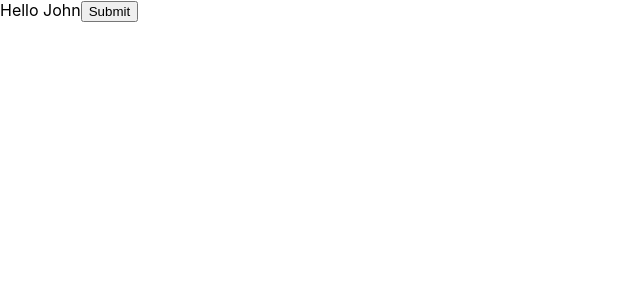
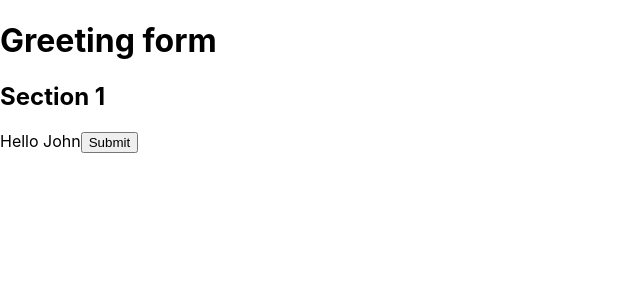
Before and after one commit to egorlagunovich/react-testing, a React (Create React App) app: page / in a window 1280 px wide. Shown: the top 300 px of the page, without its empty margins (0-640 px from the left). Built offline with nearby package versions, Linux system fonts and the light colour scheme.

Commit message:
getByRole options

```diff
--- a/src/Greet.tsx
+++ b/src/Greet.tsx
@@ -7,6 +7,8 @@ type GreetProps = {
 export default function Greet({ name = "John" }: GreetProps) {
   return (
     <div>
+      <h1>Greeting form</h1>
+      <h2>Section 1</h2>
       {`Hello ${name}`}
       <button>Submit</button>
     </div>
```
Also changed, not shown: 1 other file (tests, documents, lock files or other folders).
